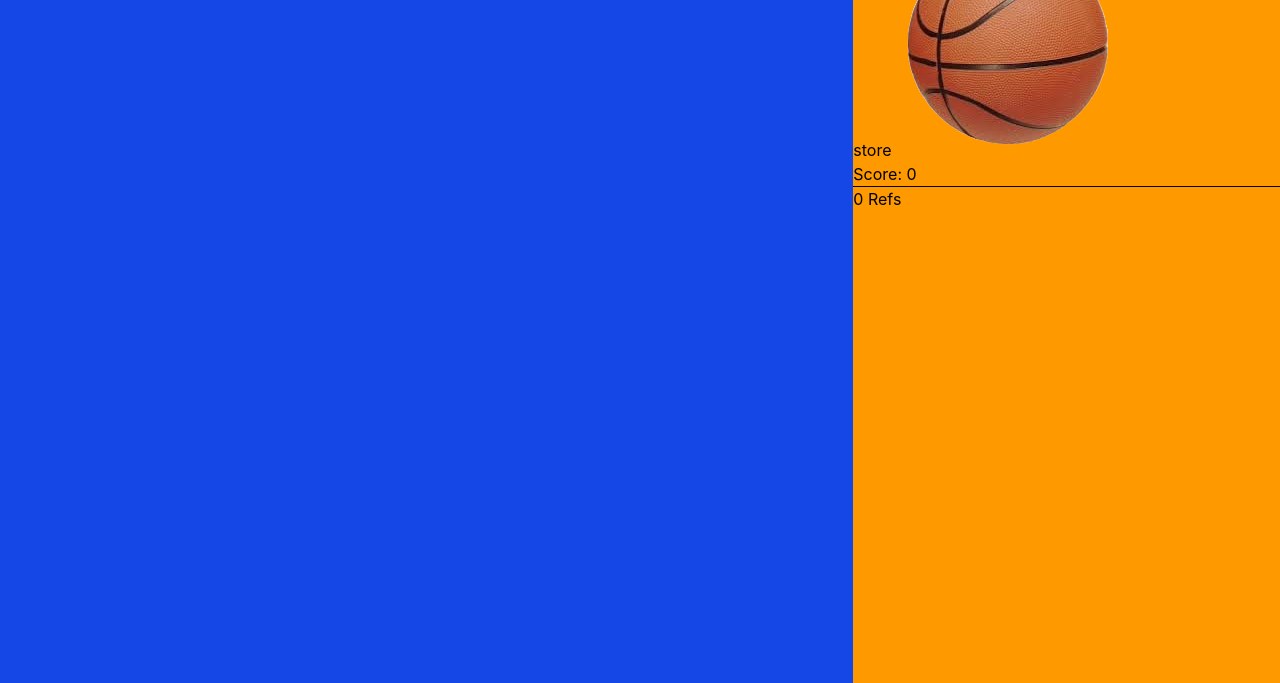
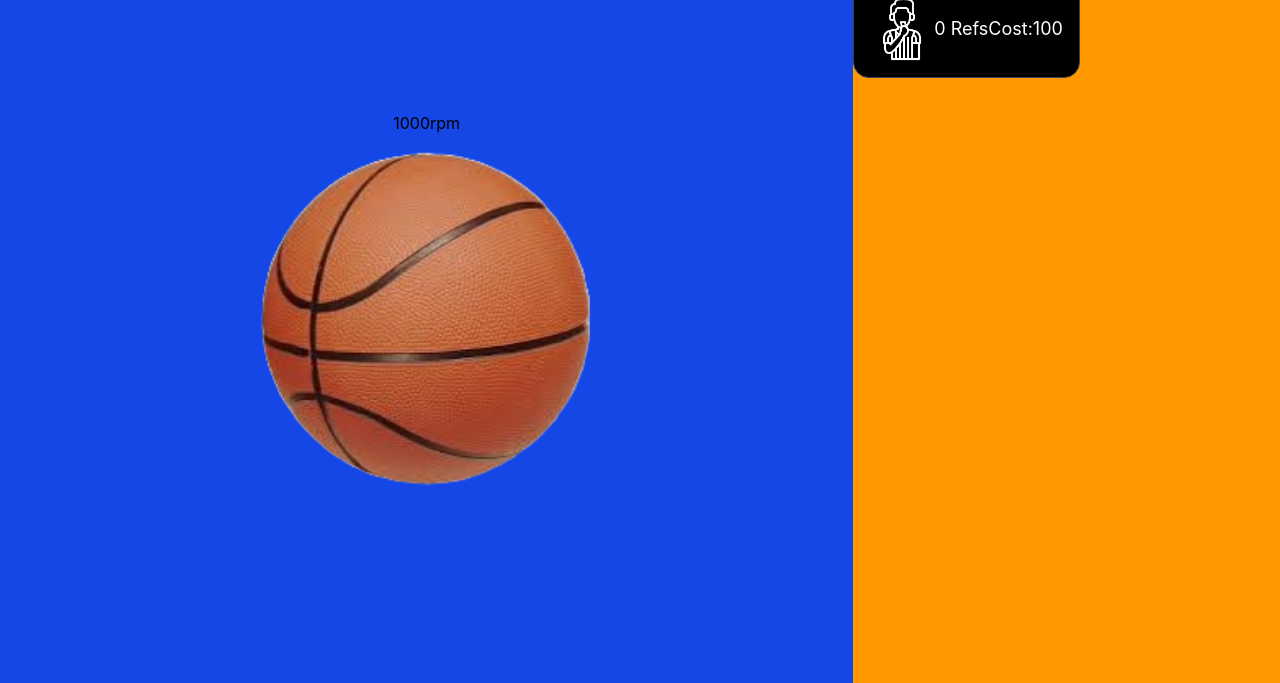
Before and after one commit to Akadir240/cnba, a website built with Vite: page index.html in a window 1280 px wide. Shown: the part 117-800 px from the top of the page. Built offline with nearby package versions, Linux system fonts and the light colour scheme; files whose address does not match are found by name.

Commit message:
add sound effects and upgrade functionality; update HTML structure and styles

```diff
--- a/index.html
+++ b/index.html
@@ -16,26 +16,30 @@
 
   <main class="flex flex-1">
     <div class="flex-2 bg-blue-700">
-      <button class="transition-transform active:translatey-1" id="clicker">
-        <p id="scoreDisplay">Clicks</p>
+      <button id="clicker" class="active:scale-95 transition-transform w-full h-full">
+        <p id="display"></p>
+        <img src="src/assets/Adobe Express - file (1).png" class="w-92 mx-auto" alt="basketball">
       </button>
     </div>
 
     <div class="bg-amber-500 flex-1">
-      store
-      <button id="clicker" class="active:scale-95 transition-transform">
-        <img src="src/assets/Adobe Express - file (1).png" class="max-w-sm" alt="basketball">
-      </button>
-      <p id="display">
-        Score: 0
-      </p>
+     <h1 style="text-align: center;"  class="text-5xl">Upgrade</h1>
+
 
       <hr>
 
-      <button id="upgradeOne">
-        <p id="upgradeOneCount">0 Refs</p>
-      </button>
+      <button class="flex transition-all text-white color bg-black items-center text-lg p-4 border active:scale-105 border-gray-700 active:bg-gray-800 rounded-2xl"  id="upgradeOne">
+         <img class="h-16 invert" src="/src/assets/Reff.png" alt="Reff">
+        <p id="upgradeOneCount">0 Refs </p>
+        <p id="">Cost:100 </p>
+
+    </button>
     </div>
+
+
+
+
+
     <script type="module" src="/src/main.js"></script>
 </body>
 
--- a/package.json
+++ b/package.json
@@ -13,6 +13,7 @@
   },
   "dependencies": {
     "@tailwindcss/vite": "^4.3.0",
+    "howler": "^2.2.4",
     "tailwindcss": "^4.3.0"
   }
 }
--- a/src/main.js
+++ b/src/main.js
@@ -1,3 +1,22 @@
+import { Howl } from "howler"
+
+import soundEffectOneSrc from './assets/Green Gaint.mp3'
+
+
+
+const soundEffectOne = new Howl({
+    src: [soundEffectOneSrc],
+
+})
+
+const backgroundMusic = new Howl({
+    src: ['.assets/CNBA musc.mp3'],
+    loop: true,
+    volume: 0.5,
+})
+
+
+
 // get our HTML into JavaScript
 let clicker = document.getElementById("clicker")
 let display = document.getElementById("display")
@@ -7,13 +26,15 @@ let score = 1000
 
 function updateScore(amount) {
     score += amount
-    display.innerText = score + 'rpm'
+    display.innerText = score.toFixed(0) + 'rpm'
 }
 
 
 // When clicker button is pressed
 clicker.addEventListener("click", function() {
    updateScore(1)
+    soundEffectOne.play()
+
 })
 
 let upgradeOne = document.getElementById("upgradeOne")
@@ -28,4 +49,16 @@ let referee = 0
     } else {
       alert("you broke")
     }
-})
+
+
+
+  })
+
+
+
+function gameloop(){
+let clickAmt =(referee ** 1.05)
+updateScore(clickAmt)
+}
+
+setInterval(gameloop, 1000)
```
Also changed, not shown: src/assets/Reff.png (added), src/style.css (line endings or trailing spaces), 4 other files.
